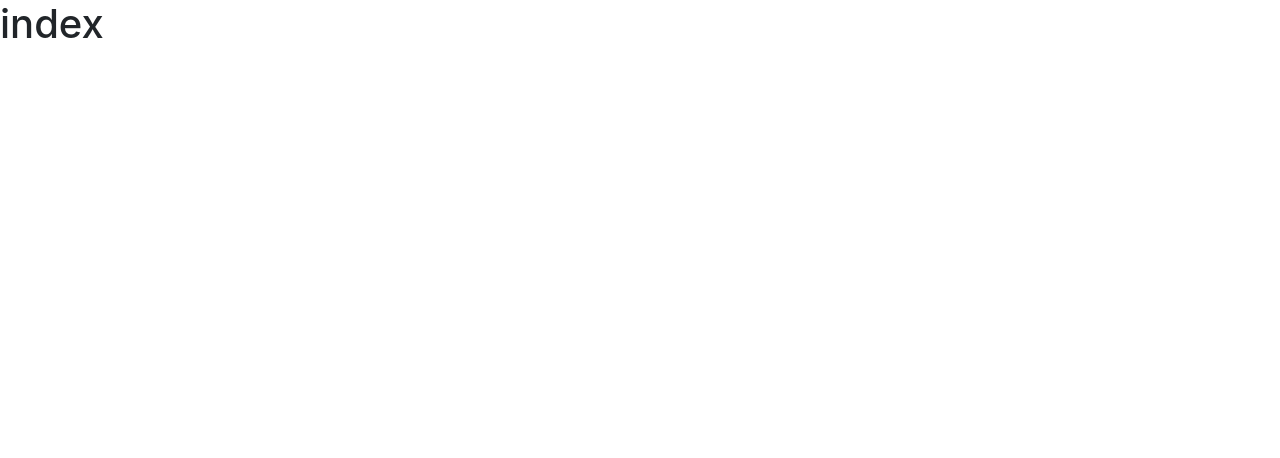
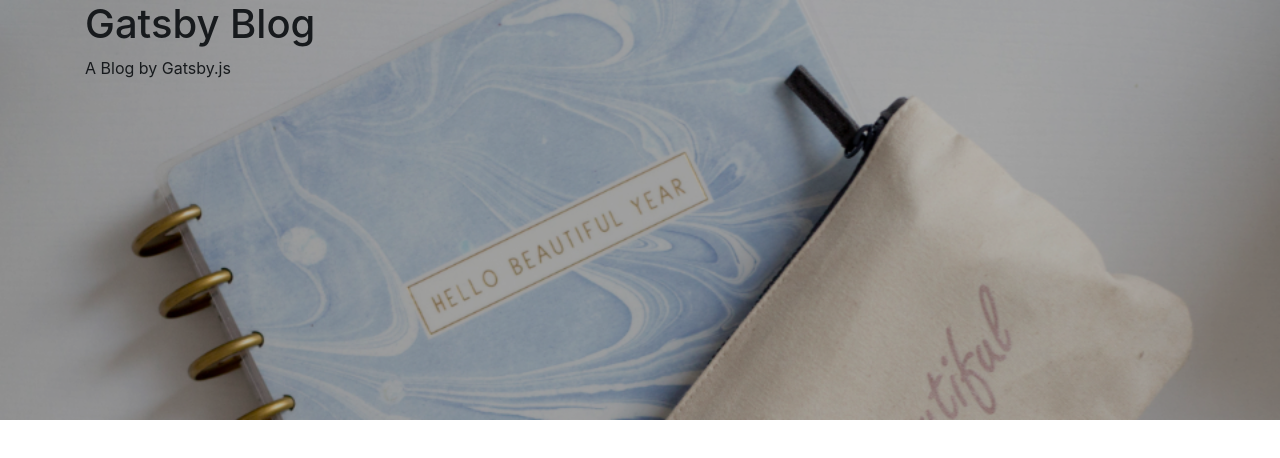
Before and after one commit to NaokiDohi/gatsby-blog, a Gatsby site: page / in a window 1280 px wide. Built offline with nearby package versions, Linux system fonts and the light colour scheme; Gatsby itself is replaced by a stand-in of ours.

Commit message:
create kv.js

```diff
--- a/gatsby-config.js
+++ b/gatsby-config.js
@@ -5,6 +5,7 @@ module.exports = {
     author: `@gatsbyjs`,
   },
   plugins: [
+    `gatsby-plugin-sass`,
     `gatsby-plugin-react-helmet`,
     {
       resolve: `gatsby-source-filesystem`,
--- a/package.json
+++ b/package.json
@@ -11,9 +11,11 @@
     "gatsby-plugin-manifest": "^2.4.23",
     "gatsby-plugin-offline": "^3.2.23",
     "gatsby-plugin-react-helmet": "^3.3.10",
+    "gatsby-plugin-sass": "^2.3.12",
     "gatsby-plugin-sharp": "^2.6.27",
     "gatsby-source-filesystem": "^2.3.24",
     "gatsby-transformer-sharp": "^2.5.13",
+    "node-sass": "^4.14.1",
     "prop-types": "^15.7.2",
     "react": "^16.12.0",
     "react-bootstrap": "^1.3.0",
--- /dev/null
+++ b/src/components/kv.js
@@ -0,0 +1,23 @@
+import React from "react"
+import { Container, Row, Col } from "react-bootstrap"
+import Style from "./kv.module.scss"
+
+function Kv() {
+  return (
+    <div className={Style.wrap}>
+      <div className={Style.overlay}></div>
+      <Container className={Style.contents}>
+        <Row>
+          <Col sm={12} className="mx-auto">
+            <div className={Style.siteHeading}>
+              <h1>Gatsby Blog</h1>
+              <span>A Blog by Gatsby.js</span>
+            </div>
+          </Col>
+        </Row>
+      </Container>
+    </div>
+  )
+}
+
+export default Kv
--- /dev/null
+++ b/src/components/kv.module.scss
@@ -0,0 +1,23 @@
+.wrap {
+  position: relative;
+  background: url(../images/image_001.jpg) no-repeat;
+  background-size: cover;
+  width: 100%;
+  height: 420px;
+  .site-heading {
+    margin-top: 180px;
+    color: white;
+    z-index: 999;
+  }
+  .content {
+    position: relative;
+    z-index: 999;
+  }
+  .overlay {
+    background: rgba(0, 0, 0, 0.3);
+    position: absolute;
+    z-index: 99;
+    height: 100%;
+    width: 100%;
+  }
+}
--- a/src/pages/index.js
+++ b/src/pages/index.js
@@ -2,10 +2,11 @@ import React from "react"
 import { Link } from "gatsby"
 
 import Layout from "../components/layout"
+import Kv from "../components/kv"
 
 const IndexPage = () => (
   <Layout>
-    <h1>index</h1>
+    <Kv />
   </Layout>
 )
 
```
Also changed, not shown: src/images/image_001.jpg (added), src/images/image_003.jpg (added), src/images/image_004.jpg (added), src/images/image_005.jpg (added), 2 other files.
